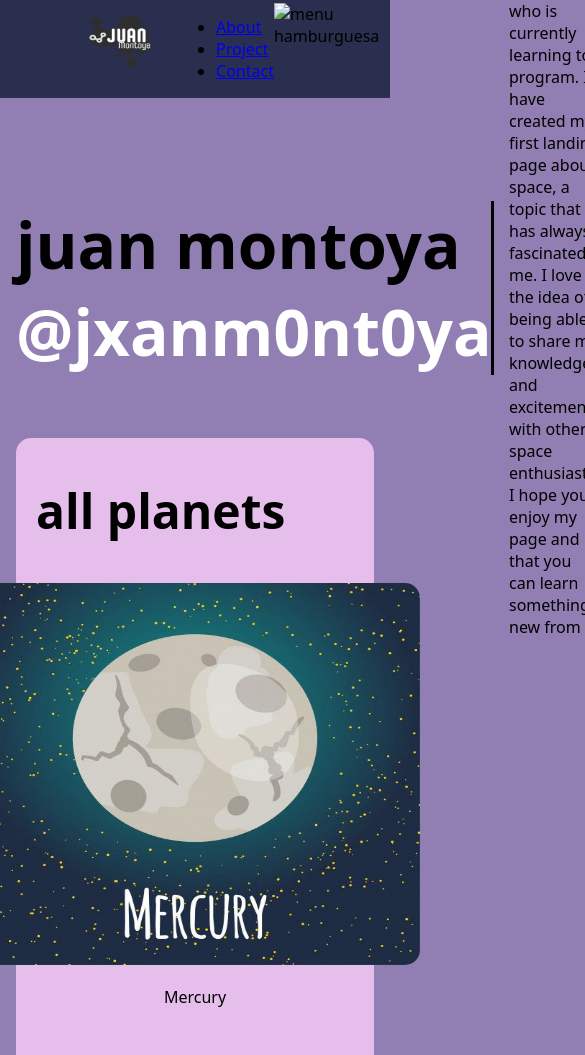
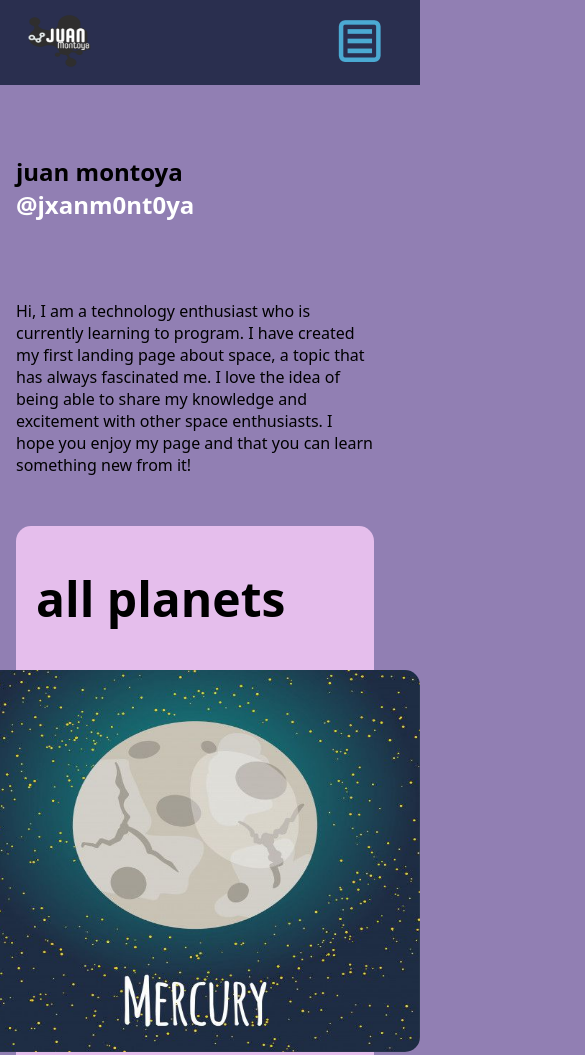
Before and after one commit to Jxanm0nt0ya/Landin-page-Space, a plain HTML site: page index.html in a window 390 px wide. Shown: the top 1055 px of the page, 585 px wide, since content can reach past the window. Drawn offline with Linux system fonts and the light colour scheme.

Commit message:
arreglos en la vista de telefono

```diff
--- a/css/footer.css
+++ b/css/footer.css
@@ -21,3 +21,9 @@
     display: flex;
     margin-right: 20px;
 }
+
+@media only screen and (max-width: 767px){
+
+
+
+}
--- a/css/main-content.css
+++ b/css/main-content.css
@@ -2,8 +2,10 @@
     display: flex;
     flex-wrap: wrap;
 }
+
 .section-description {
     display: flex;
+    flex-wrap: wrap;
     margin-top: 50px;
 }
 
@@ -13,14 +15,14 @@
 }
 
 .section-title h1.title {
-    font-size:  64px;
-    border-right: 3px solid black ;
+    font-size: 64px;
+
     width: 475px;
 
 }
 
 .section-title h1.title span {
-  color:  white;
+    color: white;
 }
 
 .section-paragraph {
@@ -30,3 +32,39 @@
     justify-content: center;
 
 }
+
+@media only screen and (max-width: 767px) {
+
+    .main-content {
+        display: flex;
+        flex-wrap: wrap;
+    }
+
+    .section-description {
+        display: flex;
+        margin-top: 50px;
+    }
+
+    .section-title {
+
+        margin-right: auto;
+    }
+
+    .section-title h1.title {
+        font-size: 24px;
+        width: 200px;
+        justify-content: center;
+
+    }
+
+    .section-title h1.title span {
+        color: white;
+    }
+
+    .section-paragraph {
+        height: 275px;
+        display: flex;
+        flex-direction: column;
+        justify-content: center;
+
+    }
--- a/css/navbar.css
+++ b/css/navbar.css
@@ -12,9 +12,35 @@
     height: 50px;
     margin-right: 10px;
     cursor: pointer;
+
 }
 
-@media (min-width: 768px) {
+@media only screen and (max-width: 767px) {
+    .header {
+        display: flex;
+        justify-content: space-between;
+        background-color: var(--violet);
+        width: 100%;
+        height: auto;
+        padding: 0% 15px;
+    }
+
+    .nav-ul {
+        display: none;
+    }
+
+    .header-menu {
+        display: flex;
+        align-items: center;
+        width: auto;
+        margin-top: 15px;
+        margin-right: 20px;
+
+    }
+
+}
+
+@media only screen and (min-width: 768px) {
     .header {
         display: flex;
         justify-content: space-between;
@@ -22,6 +48,7 @@
         height: 80px;
         padding: 0 15px;
     }
+
     .header-logo {
         display: flex;
         align-items: center;
@@ -34,21 +61,22 @@ width: 320px;
 
     }
 
-.header-nav ul {
+    .nav-ul {
         list-style: none;
         width: inherit;
         display: flex;
         justify-content: space-between;
         color: white;
     }
+
     .header-menu {
-    display:  none;
+        display: none;
     }
 
-.header-nav ul li.nav-ul-li > a {
+    .header-nav ul li.nav-ul-li>a {
         font-family: var(--font);
         text-decoration: none;
-color: black;
+        color: rgb(245, 243, 243);
     }
 
 }
--- a/css/planets.css
+++ b/css/planets.css
@@ -19,6 +19,7 @@
     justify-content: center;
     gap: 29px;
 
+
 }
 
 .fotos {
@@ -35,3 +36,5 @@
     border-radius: 15px;
 
 }
+
+@media only screen and (max-width: 767px){}
--- a/index.html
+++ b/index.html
@@ -27,7 +27,7 @@
 
         </nav>
         <div class="header-menu">
-            <img src="" alt="menu hamburguesa">
+            <img src="./img/menu hamburguesa.png" alt="menu hamburguesa" width="50" height="50">
         </div>
     </header>
 
```
Also changed, not shown: img/menu hamburguesa.png (added). Lines whose indentation alone changed are shown as unchanged.
